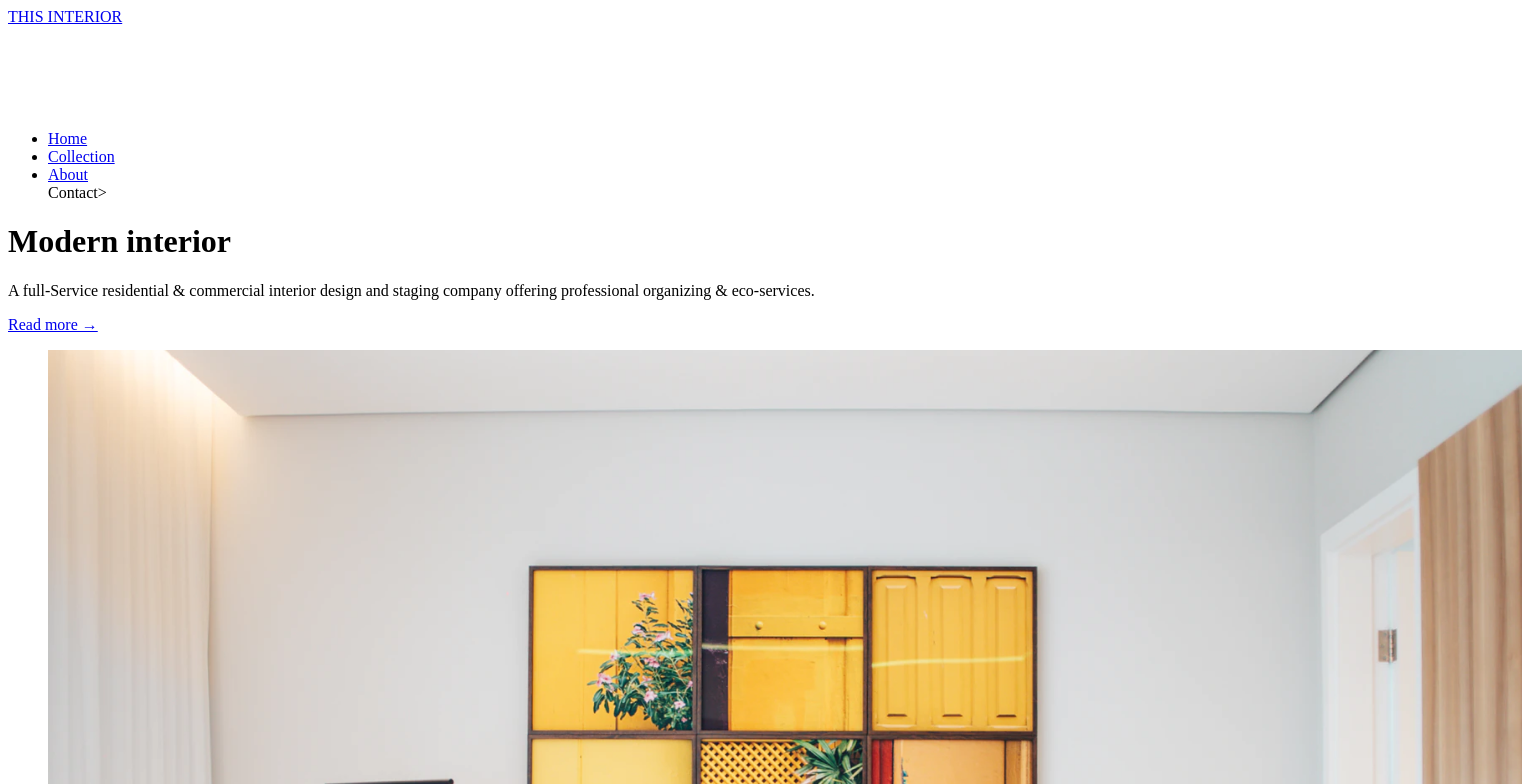
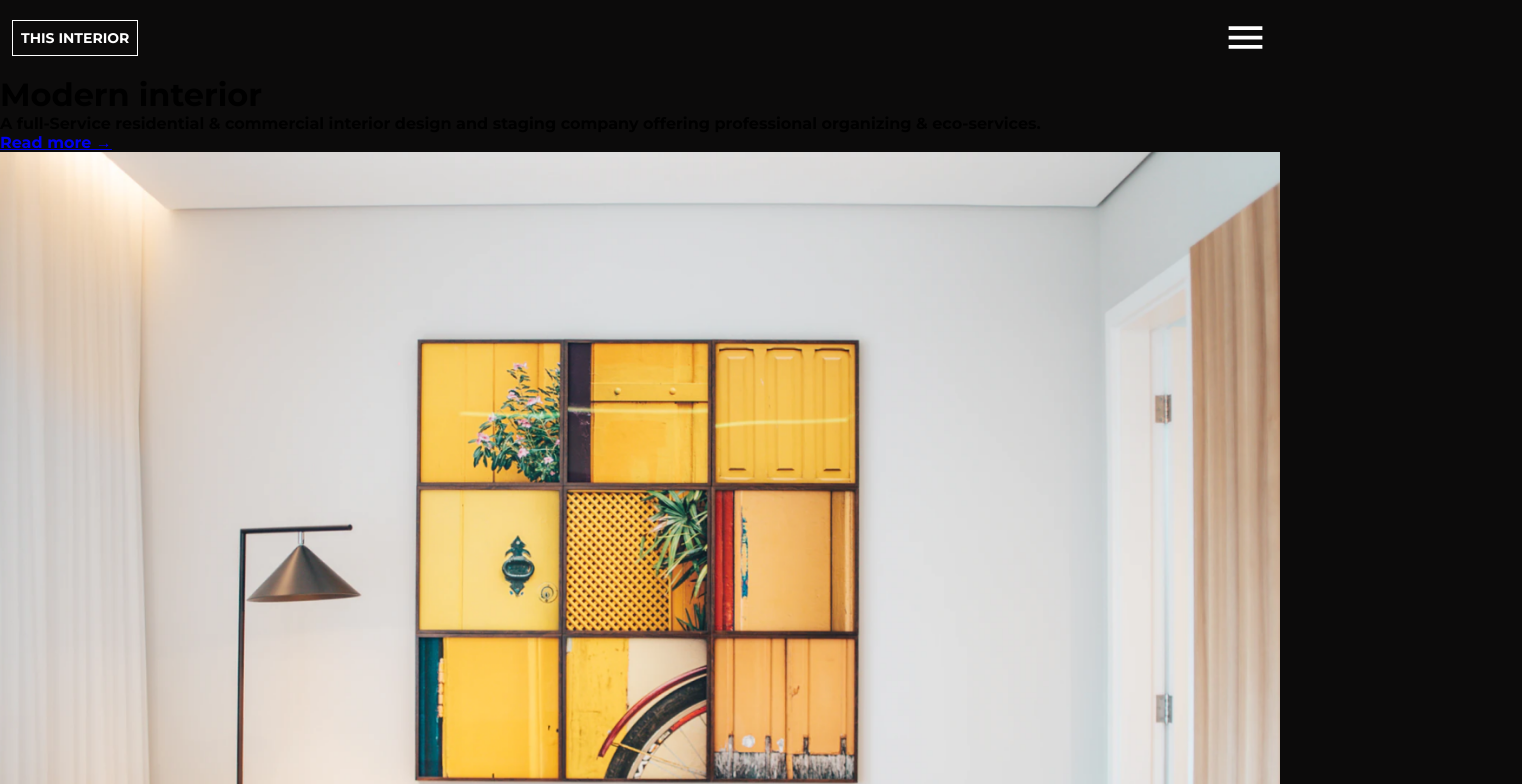
Before and after one commit to DanielBustillosVillar/consultor_interiores, a plain HTML site: page index.html in a window 1280 px wide. Shown: the top 784 px of the page, 1522 px wide, since content can reach past the window. Drawn offline with Linux system fonts and the light colour scheme.

Commit message:
Terminé la cabecera para moviles

```diff
--- /dev/null
+++ b/css/estilos.css
@@ -0,0 +1,67 @@
+
+*{
+    margin: 0;
+    background: #0c0b0b;
+    box-sizing: border-box;
+    font-family: 'Montserrat', sans-serif;
+}
+img{
+    width: 100%;
+}
+.cabecera{
+    display: flex;
+    flex-wrap: wrap;
+    justify-content: space-between;
+    align-items: center;
+    padding: 15px 12px;
+    height: 75px;
+}
+.boton{
+    font-size: 14px;
+    text-decoration: none;
+    color: #ffffff;
+    border: 1px solid #ffffff;
+    padding: 8px;
+}
+.menu-hamburguer{
+    width: 50%;
+    height: 45px;
+    text-align: end;
+}
+.menu-hamburguer img{
+    width: 45px;
+}
+.close_menu{
+    text-align: end;
+    padding: 15px 12px;
+    width: 100%;
+}
+.close_menu img{
+    width: 45px;
+}
+.menu{
+    position: fixed;
+    top: -100vh;
+    left: 0;
+    width: 100%;
+    height: 100vh;
+    z-index: 10;
+}
+.menu ul{
+    list-style: none;
+    margin-top: 125px;
+    padding: 0;
+}
+.menu ul li{
+    text-align: center;
+}
+.link_menu{
+    text-decoration: none;
+    color: #ffffff;
+    display: block;
+    padding: 16px 0;
+}
+.link_menu:hover{
+    background: #ffffff;
+    color: #0c0b0b;
+}
--- a/index.html
+++ b/index.html
@@ -5,6 +5,10 @@
     <meta http-equiv="X-UA-Compatible" content="IE=edge">
     <meta name="viewport" content="width=device-width, initial-scale=1.0">
     <title>Inicio</title>
+    <link rel="preconnect" href="https://fonts.googleapis.com">
+    <link rel="preconnect" href="https://fonts.gstatic.com" crossorigin>
+    <link href="https://fonts.googleapis.com/css2?family=Crimson+Pro:wght@200&family=Lora:wght@700&family=Montserrat:wght@700&display=swap" rel="stylesheet">
+    <link rel="stylesheet" href="css/estilos.css">
 </head>
 <body>
     <header class="cabecera">
@@ -12,15 +16,15 @@
         <figure class="menu-hamburguer">
             <img src="img/menu.svg" alt="Menu" class="hamburguer_menu">
         </figure>
-        <figure class="close_menu">
-            <img src="img/close.svg" alt="Cerrar" class="cerrar">
-        </figure>
         <nav class="menu">
+            <figure class="close_menu">
+                <img src="img/close.svg" alt="Cerrar" class="cerrar">
+            </figure>
             <ul>
                 <li><a href="index.html" class="link_menu">Home</a></li>
                 <li><a href="#" class="link_menu">Collection</a></li>
                 <li><a href="#" class="link_menu">About</a></li>
-                <li<a href="#" class="link_menu">Contact</a>></li>
+                <li><a href="#" class="link_menu">Contact</a></li>
             </ul>
         </nav>
     </header>
```
